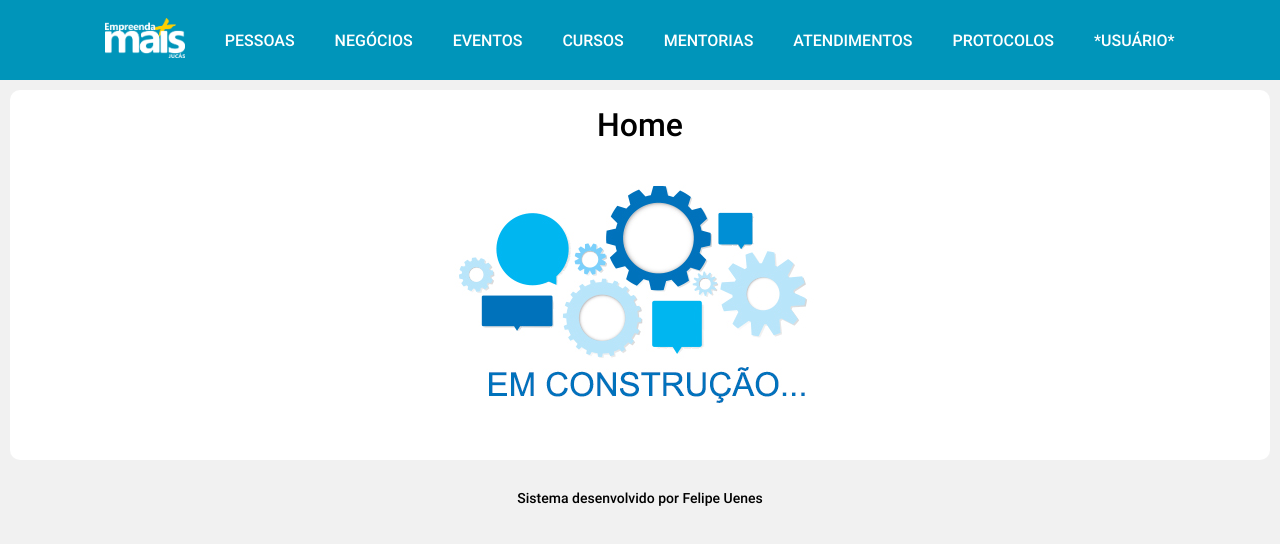
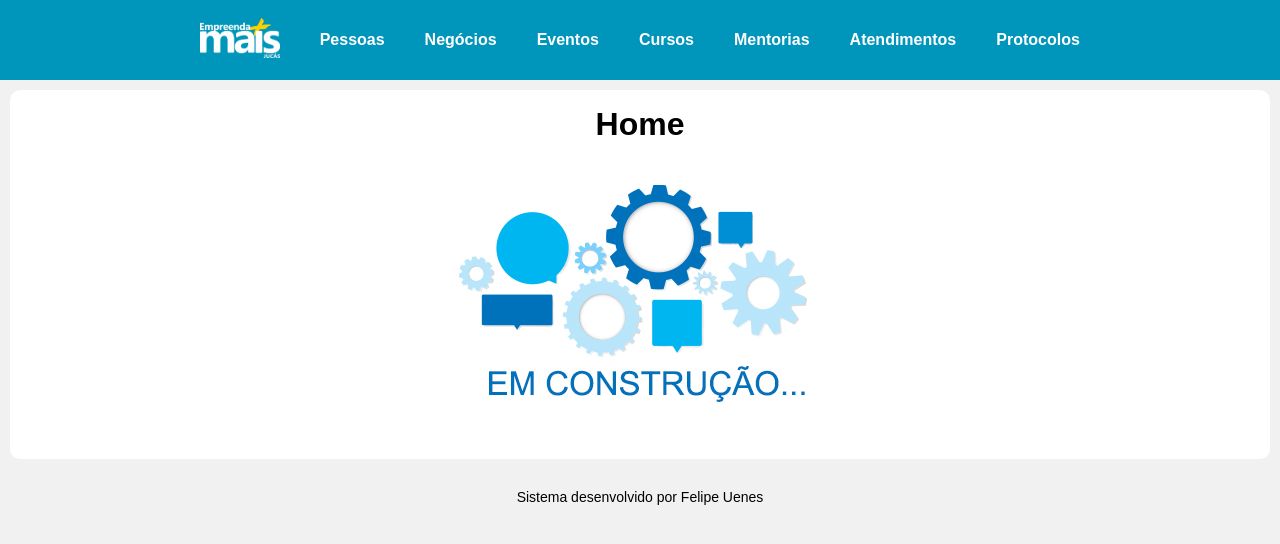
Before and after one commit to felipeuenes/sistema-empreenda-mais, a React (Vite) app: page / in a window 1280 px wide. Shown: the top 544 px of the page. Built offline with nearby package versions, Linux system fonts and the light colour scheme.

Commit message:
ajuste na fonte

```diff
--- a/src/components/Header/index.jsx
+++ b/src/components/Header/index.jsx
@@ -9,14 +9,14 @@ return(
     <nav>
         <ul>
         <NavLink to="/" className={({isAtive}) => isAtive ? 'active' : ''}><li title='Página inicial'><img id='logoEM' src={logoEM}/></li></NavLink>
-            <Link to="/pessoas"><li title='Cadastro de pessoas'>PESSOAS</li></Link>
-            <Link to="/empreendimentos"><li title='Cadastro de negócios'>NEGÓCIOS</li></Link>
-            <li title='Cadastro de eventos'>EVENTOS</li>
-            <li title='Cadastro de cursos'>CURSOS</li>
-            <li title='Cadastro de mentorias'>MENTORIAS</li>
-            <li title='Cadastro de atendimentos'>ATENDIMENTOS</li>
-            <Link to="/protocolos"><li title='Cadastro de protocolos'>PROTOCOLOS</li></Link>
-            <a title='Configurações de usuário'>*USUÁRIO*</a>
+            <Link to="/pessoas"><li title='Cadastro de pessoas'>Pessoas</li></Link>
+            <Link to="/empreendimentos"><li title='Cadastro de negócios'>Negócios</li></Link>
+            <li title='Cadastro de eventos'>Eventos</li>
+            <li title='Cadastro de cursos'>Cursos</li>
+            <li title='Cadastro de mentorias'>Mentorias</li>
+            <li title='Cadastro de atendimentos'>Atendimentos</li>
+            <Link to="/protocolos"><li title='Cadastro de protocolos'>Protocolos</li></Link>
+
         </ul>
         <div className='titulos-pagina'>
             <h1></h1>
--- a/src/components/Header/style.css
+++ b/src/components/Header/style.css
@@ -5,6 +5,8 @@ header{
     display: flex;
     align-items: center;
     justify-content: center;
+
+
 }
 
 a{
@@ -16,7 +18,7 @@ a{
     color: black;
 }
 
-ul {
+header ul {
     display: flex;
     flex-direction: row;
     gap: 40px;
@@ -25,6 +27,7 @@ ul {
     justify-content: center;
     color: #ffffff;
 
+    font-weight: 600;
 }
 
 li {
@@ -34,7 +37,7 @@ li {
     transition: 0.1s;
 }
 li:hover {
-    transform: scale(1.02);
+    color: rgb(221, 221, 221);
 }
 
 #logoEM {
--- a/src/index.css
+++ b/src/index.css
@@ -1,14 +1,11 @@
 /*CSS principal do sistema*/
-@font-face {
-  font-family: Roboto;
-  src: url('../src/fonts/roboto-medium.ttf');
-}
+
+
 *{
   margin: 0;
   padding: 0;
   box-sizing: border-box;
-  font-family: Roboto;
-  font-weight: lighter;
+  font-family: Arial, Helvetica, sans-serif;
 }
 
 a{
```
Also changed, not shown: src/fonts/roboto-medium.ttf (deleted).
